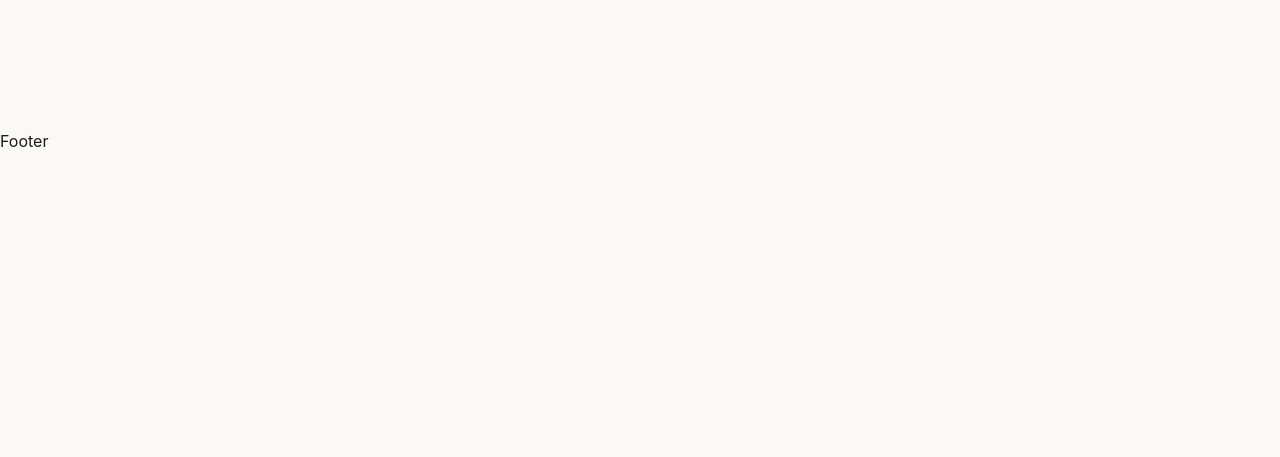
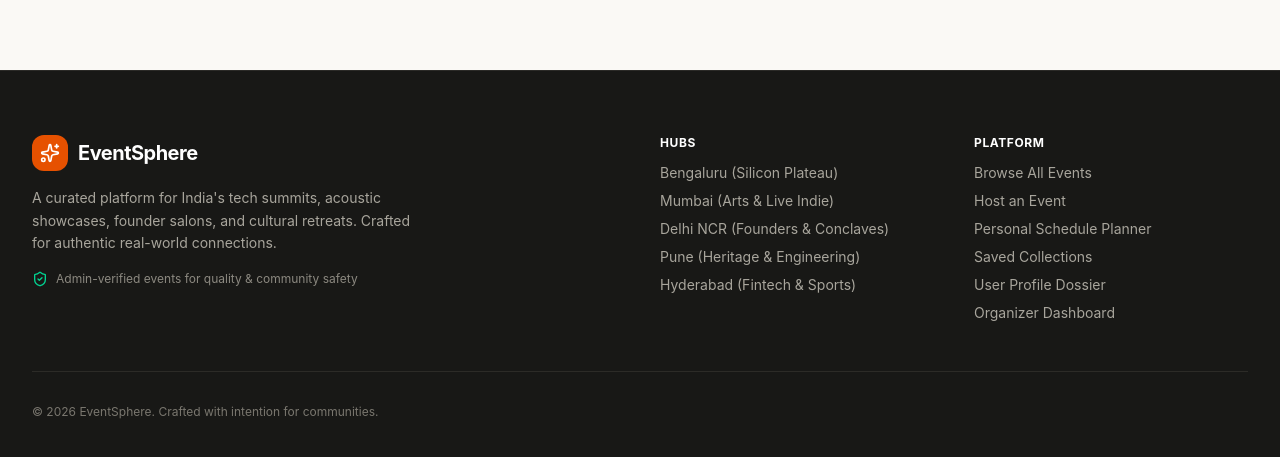
Before and after one commit to Arvindkumar9576/Eventspere-forntend, a React (Vite) app: page / in a window 1280 px wide. Shown: the part 647-1104 px from the top of the page. Before the commit the page ends 800 px from the top, so only its background shows below. Built offline with nearby package versions, Linux system fonts and the light colour scheme; no server answers.

Commit message:
update code lec72 p-2

```diff
--- a/package.json
+++ b/package.json
@@ -16,6 +16,7 @@
     "axios": "^1.21.0",
     "class-variance-authority": "^0.7.1",
     "cn": "^0.5.1",
+    "date-fns": "^4.4.0",
     "embla-carousel-autoplay": "^8.6.0",
     "embla-carousel-react": "^8.6.0",
     "lucide-react": "^1.65.0",
--- a/src/Components/FeaturedCarousel.jsx
+++ b/src/Components/FeaturedCarousel.jsx
@@ -13,6 +13,7 @@ import {
 } from "lucide-react";
 import { Link } from "react-router";
 import { Badge } from "./ui/badge";
+import { formatEventDate, formatPrice } from "@/lib/utils";
 
 function FeaturedCarousel({ events }) {
    const [selectedIndex, setSelectedIndex] = useState(0);
@@ -41,7 +42,8 @@ function FeaturedCarousel({ events }) {
 
   useEffect(() => {
     if (!emblaApi) return;
-      emblaApi.on("select", () => setSelectedIndex(emblaApi.selectedScrollSnap()));
+      emblaApi.on("select", () =>
+        setSelectedIndex(emblaApi.selectedScrollSnap()));
   }, [emblaApi]);
 
   return (
@@ -108,16 +110,14 @@ function FeaturedCarousel({ events }) {
                     <div className="flex items-center gap-5 pt-2 text-xs sm:text-sm text-stone-300 font-medium flex-wrap">
                       <span className="flex items-center gap-1.5 text-orange-300 font-semibold">
                         <Calendar className="w-4 h-4" />
-                        {/* {formatEventDate(event.startDate)} */}
-                        {event.startDate}
+                        {formatEventDate(event.startDate)}
                       </span>
                       <span className="flex items-center gap-1.5 text-stone-300">
                         <MapPin className="w-4 h-4 text-stone-400" />
                         {event.venue}, {event.city}
                       </span>
                       <span className="flex items-center gap-1.5 font-bold text-white bg-white/10 px-2.5 py-1 rounded-lg border border-white/10">
-                        {/* {formatPrice(event.price, event.currency)} */}
-                        {event.price}
+                        {formatPrice(event.price, event.currency)}
                       </span>
                     </div>
 
--- a/src/Components/Footer.jsx
+++ b/src/Components/Footer.jsx
@@ -1,9 +1,147 @@
 
 import React from 'react'
+import { Link } from "react-router";
+import { Sparkles, ShieldCheck } from "lucide-react";
 
-function Footer() {
+export function Footer() {
   return (
-    <div>Footer</div>
+    <footer className="bg-[#181816] text-[#E5E3DC] pt-16 pb-12 border-t border-[#2B2A27]">
+      <div className="max-w-7xl mx-auto px-4 sm:px-6 lg:px-8">
+        <div className="grid grid-cols-1 md:grid-cols-2 lg:grid-cols-4 gap-10 pb-12 border-b border-[#2C2B27]">
+          <div className="lg:col-span-2 space-y-4">
+            <Link to="/" className="flex items-center gap-2.5">
+              <div className="w-9 h-9 rounded-xl bg-[#E65100] flex items-center justify-center text-white">
+                <Sparkles className="w-5 h-5" />
+              </div>
+              <span className="font-bold text-xl text-white tracking-tight">
+                EventSphere
+              </span>
+            </Link>
+            <p className="text-sm text-[#A8A59C] max-w-sm leading-relaxed">
+              A curated platform for India's tech summits, acoustic showcases,
+              founder salons, and cultural retreats. Crafted for authentic
+              real-world connections.
+            </p>
+            <div className="flex items-center gap-2 text-xs text-[#8C8980]">
+              <ShieldCheck className="w-4 h-4 text-emerald-400" />
+              <span>Admin-verified events for quality & community safety</span>
+            </div>
+          </div>
+
+          <div className="space-y-3">
+            <p className="text-xs font-bold uppercase tracking-wider text-white">
+              Hubs
+            </p>
+            <ul className="space-y-2 text-sm text-[#A8A59C]">
+              <li>
+                <Link
+                  to="/explore?city=Bengaluru"
+                  className="hover:text-white transition-colors"
+                >
+                  Bengaluru (Silicon Plateau)
+                </Link>
+              </li>
+              <li>
+                <Link
+                  to="/explore?city=Mumbai"
+                  className="hover:text-white transition-colors"
+                >
+                  Mumbai (Arts & Live Indie)
+                </Link>
+              </li>
+              <li>
+                <Link
+                  to="/explore?city=Delhi NCR"
+                  className="hover:text-white transition-colors"
+                >
+                  Delhi NCR (Founders & Conclaves)
+                </Link>
+              </li>
+              <li>
+                <Link
+                  to="/explore?city=Pune"
+                  className="hover:text-white transition-colors"
+                >
+                  Pune (Heritage & Engineering)
+                </Link>
+              </li>
+              <li>
+                <Link
+                  to="/explore?city=Hyderabad"
+                  className="hover:text-white transition-colors"
+                >
+                  Hyderabad (Fintech & Sports)
+                </Link>
+              </li>
+            </ul>
+          </div>
+
+          <div className="space-y-3">
+            <p className="text-xs font-bold uppercase tracking-wider text-white">
+              Platform
+            </p>
+            <ul className="space-y-2 text-sm text-[#A8A59C]">
+              <li>
+                <Link
+                  to="/explore"
+                  className="hover:text-white transition-colors"
+                >
+                  Browse All Events
+                </Link>
+              </li>
+              <li>
+                <Link
+                  to="/create-event"
+                  className="hover:text-white transition-colors"
+                >
+                  Host an Event
+                </Link>
+              </li>
+              <li>
+                <Link
+                  to="/schedule"
+                  className="hover:text-white transition-colors"
+                >
+                  Personal Schedule Planner
+                </Link>
+              </li>
+              <li>
+                <Link
+                  to="/favorites"
+                  className="hover:text-white transition-colors"
+                >
+                  Saved Collections
+                </Link>
+              </li>
+              <li>
+                <Link
+                  to="/profile"
+                  className="hover:text-white transition-colors"
+                >
+                  User Profile Dossier
+                </Link>
+              </li>
+              <li>
+                <Link
+                  to="/dashboard"
+                  className="hover:text-white transition-colors"
+                >
+                  Organizer Dashboard
+                </Link>
+              </li>
+            </ul>
+          </div>
+        </div>
+
+        <div className="pt-8 flex flex-col sm:flex-row items-center justify-between text-xs text-[#7A776F] gap-4">
+          <p>
+            © {new Date().getFullYear()} EventSphere. Crafted with intention for
+            communities.
+          </p>
+        </div>
+      </div>
+    </footer>
+
   )
 }
 
--- a/src/lib/utils.js
+++ b/src/lib/utils.js
@@ -1 +1,21 @@
 export { cn } from "cn"
+import { format, parseISO } from "date-fns";
+
+export function formatPrice(amount, currency = "INR") {
+     const value = Number(amount);
+
+  if (!value) {
+    return "Free";
+  }
+
+  return new Intl.NumberFormat("en-IN", {
+    style: "currency",
+    currency,
+    maximumFractionDigits: 0,
+  }).format(value);
+}
+
+export function formatEventDate(dateInput) {
+  const date = parseISO(dateInput);
+  return format(date , "E, LLL dd, yyyy");
+}
```
Also changed, not shown: 1 other file (tests, documents, lock files or other folders).
